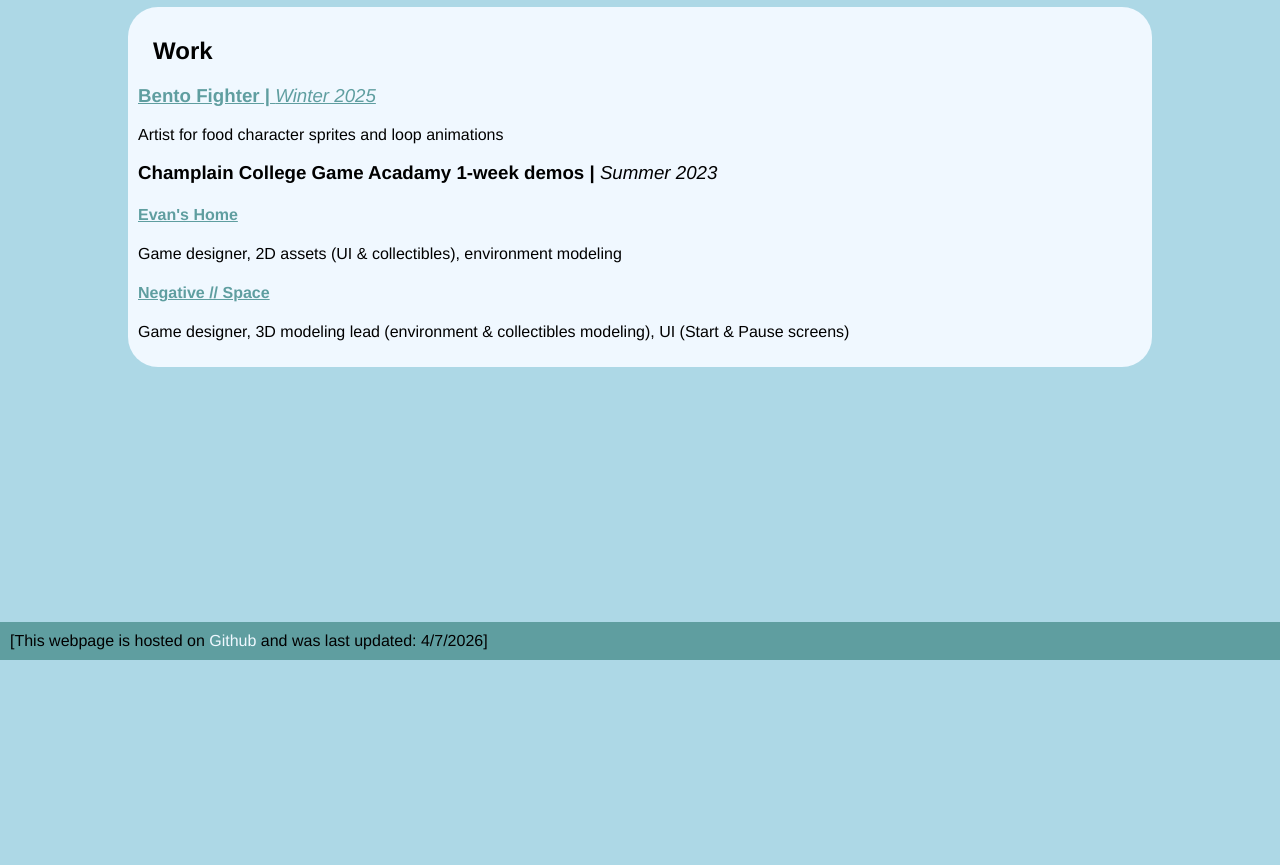
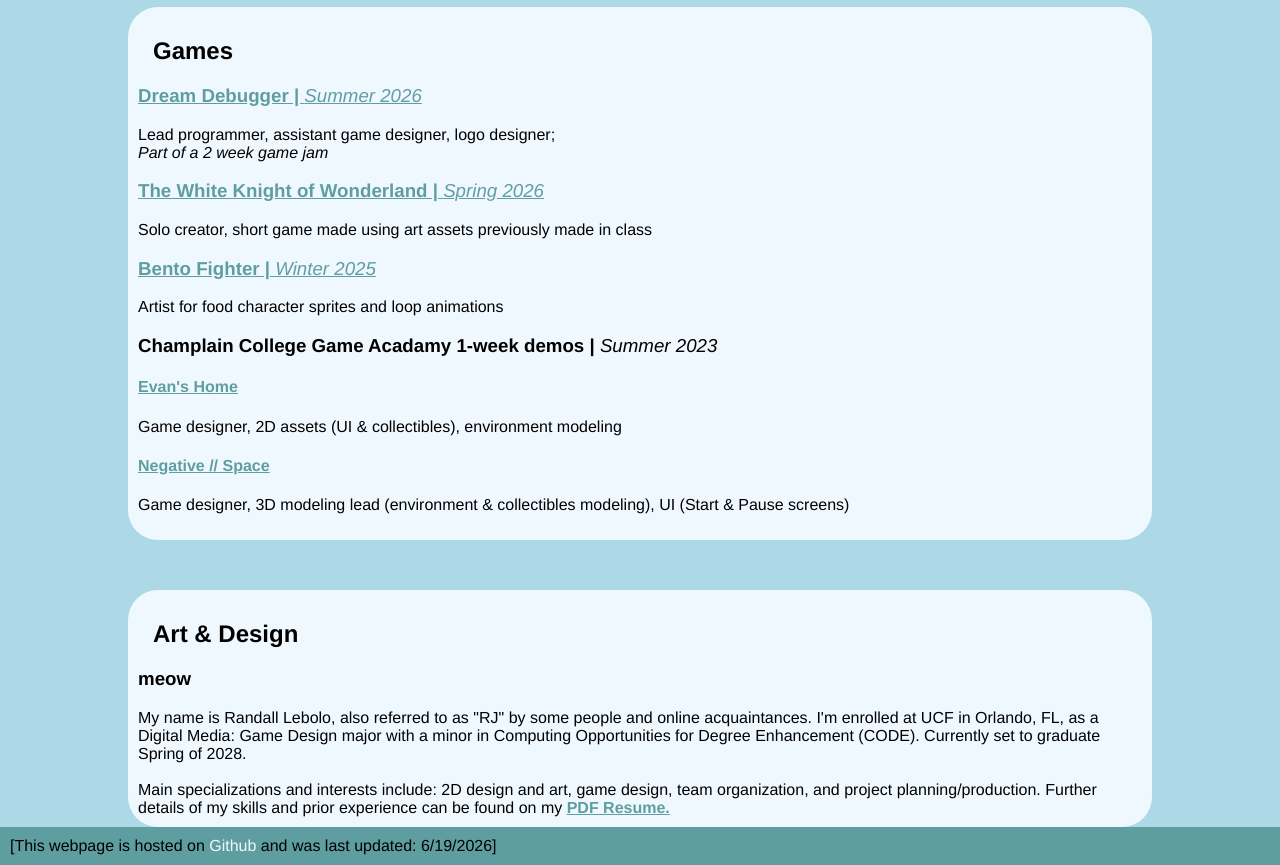
Before and after one commit to rjyippee/rjyippee.github.io, a plain HTML site: page pages/work.html in a window 1280 px wide. Shown: the part 140-1005 px from the top of the page. Before the commit the page ends 800 px from the top, so only its background shows below. Drawn offline with Linux system fonts and the light colour scheme.

Commit message:
Minor updates
Added "RJ" to name, added new works to Work page

```diff
--- a/pages/work.html
+++ b/pages/work.html
@@ -11,7 +11,7 @@
     <header> <!-- Across all webpages, holds site title (name) and navigation bar -->
         <br>
         <h1> <!-- Title/header, First Last name -->
-            Randall Lebolo
+            Randall "RJ" Lebolo
         </h1>
         <nav> <!-- Navigation bar that links to the other webpages -->
             <ul>
@@ -22,8 +22,31 @@
         </nav>
     </header>
     <main>
+        <!--
+        <nav> *COMMENT* Sticks to top of bar, goes to separate areas
+            <ul>
+                <li><a href="../index.html">Home</a></li>
+                <li><a href="work.html" class="current-page">Work</a></li>
+            </ul>
+        </nav>
+        -->
+
         <section> <!-- Holds Work webpage title and info -->
-            <h2>Work</h2>
+            <h2>Games</h2> <!-- ↦ ⇒ -->
+            <!-- <h3><a href="" target="_blank"></h3></a> -->
+            <h3><a href="https://polo51678.itch.io/dream-debugger" target="_blank">
+                Dream Debugger | <i>Summer 2026</i>
+            </h3></a>
+                <p>
+                    Lead programmer, assistant game designer, logo designer;
+                    <br><i>Part of a 2 week game jam</i>
+                </p>
+            <h3><a href="https://rj-yippee.itch.io/alice-2d-side-scroller" target="_blank">
+                The White Knight of Wonderland | <i>Spring 2026</i>
+            </h3></a>
+                <p>
+                    Solo creator, short game made using art assets previously made in class
+                </p>
             <h3><a href="https://play.unity.com/en/games/1c1d347b-8651-424a-b078-4eb63a7e3ffc/bento-fighter-demo-game" target="_blank">
                 Bento Fighter | <i>Winter 2025</i>
             </h3></a>
@@ -44,9 +67,17 @@
                     Game designer, 3D modeling lead (environment & collectibles modeling), UI (Start & Pause screens)
                 </p>
         </section>
+        <br><p></p>
+        <section>
+            <h2>Art & Design</h2>
+            <!-- placeholder -->
+            <h3>meow</h3>
+                My name is Randall Lebolo, also referred to as "RJ" by some people and online acquaintances. I'm enrolled at UCF in Orlando, FL, as a Digital Media: Game Design major with a minor in Computing Opportunities for Degree Enhancement (CODE). Currently set to graduate Spring of 2028.
+                <br><br>Main specializations and interests include: 2D design and art, game design, team organization, and project planning/production. Further details of my skills and prior experience can be found on my <a href="Randall-Lebolo_2026.pdf" target="_blank" download>PDF Resume.</a>
+        </section>
     </main>
     <footer> <!-- Across all webpages, website update footer -->
-        [This webpage is hosted on <a href="https://github.com/rjyippee/rjyippee.github.io" target="_blank">Github</a> and was last updated: 4/7/2026]
+        [This webpage is hosted on <a href="https://github.com/rjyippee/rjyippee.github.io" target="_blank">Github</a> and was last updated: 6/19/2026]
     </footer>
 </body>
 </html>
```
Also changed, not shown: index.html (+2 -2 lines), pages/contact.html (+2 -2 lines).
